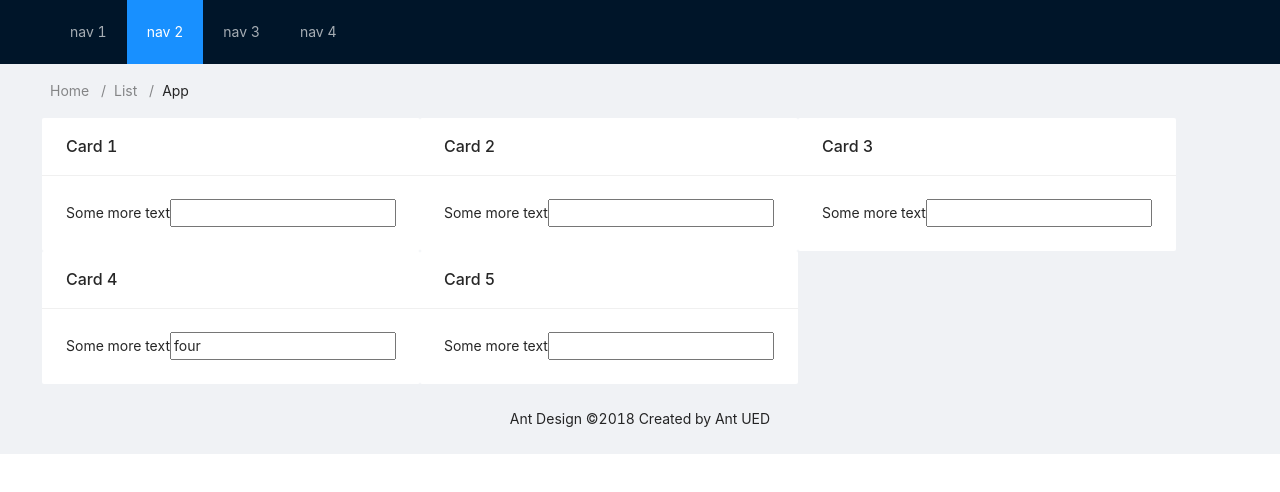
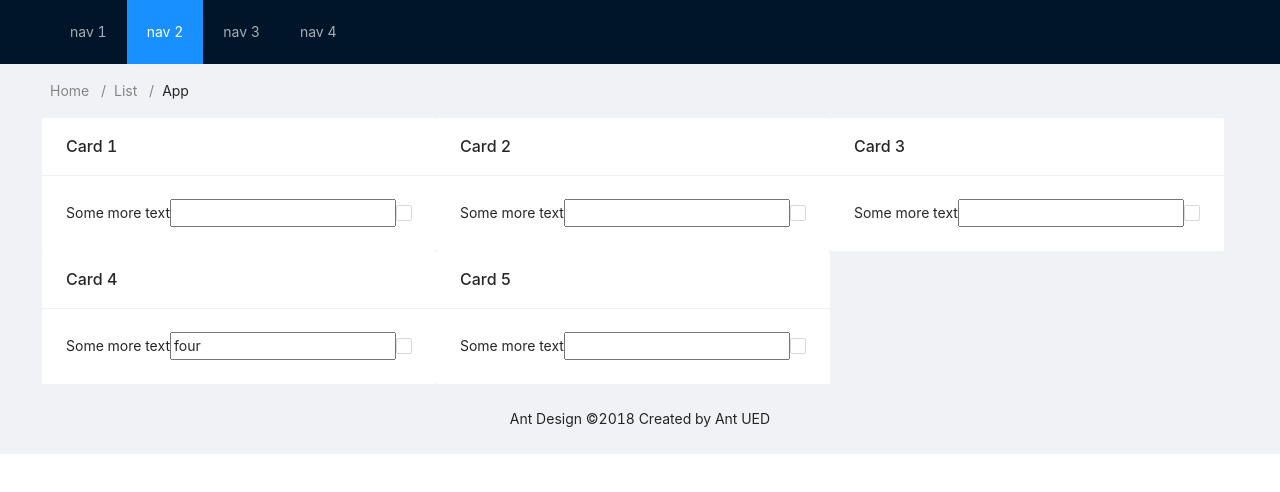
Before and after one commit to LilianaT06/Tehnologii-Web, a React (Create React App) app: page / in a window 1280 px wide. Shown: the top 492 px of the page. Built offline with nearby package versions, Linux system fonts and the light colour scheme.

Commit message:
checkbox

```diff
--- a/src/Layouts/CardCustom.tsx
+++ b/src/Layouts/CardCustom.tsx
@@ -1,5 +1,7 @@
+import { Checkbox } from 'antd'
 import Card from 'antd/lib/card'
 import { observer } from 'mobx-react-lite'
+//import { useEffect } from 'react'
 //import { ChangeEvent } from 'react'
 //import{ Button, Input } from 'antd'
 //import {  useState } from 'react'
@@ -9,7 +11,8 @@ import { IContentModel } from '../interfaces/interfaces'
 export const CardCustom = observer( ({content}: {content: IContentModel}) =>{
 
 
-    const { title, description,notes, changeNotes} = content
+    const { title, description,notes, changeNotes, changeSeen, isSeen} = content
+
 
  return (
 
@@ -19,6 +22,8 @@ export const CardCustom = observer( ({content}: {content: IContentModel}) =>{
             value={notes}
             placeholder={notes}
              onChange={(e) => changeNotes(e.target.value)}/>
+
+             <Checkbox value={isSeen} onChange={(e)=>changeSeen(e.target.value)}/>
         </Card>
     )
 }
--- a/src/Layouts/ContentLayout.tsx
+++ b/src/Layouts/ContentLayout.tsx
@@ -1,6 +1,6 @@
 import { Breadcrumb, Layout} from 'antd'
 import  { Content } from 'antd/lib/layout/layout'
-import { useStaticRendering } from 'mobx-react-lite'
+//import { useStaticRendering } from 'mobx-react-lite'
 import { useRootStore } from '..'
 import { CardCustom } from './CardCustom'
 //import { CardCustom } from './CardCustom'
@@ -30,9 +30,7 @@ export const ContentLayout = () => {
         <Row gutter={16}>
             {contents.map((content: IContentModel) => {
                 return (
-                    <CardCustom key={content.id} content={content}/>
-                )
-
+                    <CardCustom key={content.id} content={content}/>)
                  })}
                   </Row>
 
--- a/src/mst/models/Content.model.ts
+++ b/src/mst/models/Content.model.ts
@@ -22,5 +22,8 @@ notes: ''
 .actions((self)=> ({
 changeNotes(value:string){
     self.notes = value
+},
+changeSeen(state:boolean){
+    self.seen = state
 }
 }))
```
